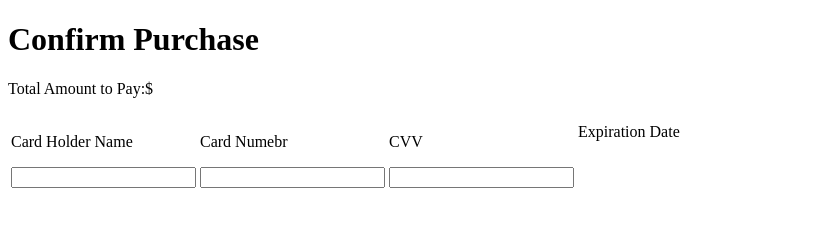
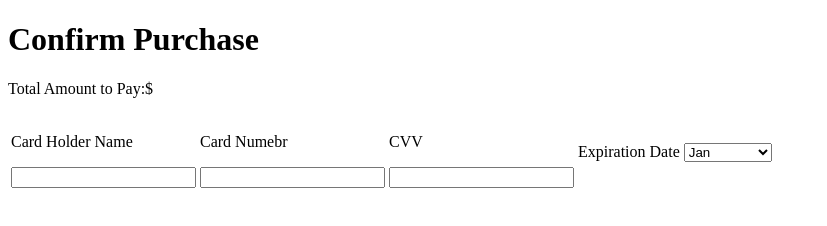
Before and after one commit to sherry-gurvinder/C0777767_CSD2214_7_TEST1_MovieTickets, a plain HTML site: page paymentdetails.html in a window 1280 px wide. Shown: the whole page, without its empty margins (0-827 px from the left). Drawn offline with Linux system fonts and the light colour scheme.

Commit message:
8th commit

```diff
--- a/paymentdetails.html
+++ b/paymentdetails.html
@@ -25,12 +25,34 @@
                 </td>
                 <td>
                     <span>Expiration Date</span>
-                    <option>
+                    <select>
+                        <option>Jan</option>
 
-                    </option>
-                    <option>
+                        <option>Feb</option>
 
-                    </option>
+                        <option>March</option>
+
+                        <option>April</option>
+
+                        <option>May</option>
+
+                        <option>June</option>
+
+                        <option>July</option>
+
+                        <option>August</option>
+
+                        <option>September</option>
+
+                        <option>October</option>
+
+                        <option>November</option>
+
+                        <option>December</option>
+                    </select>
+
+
+
                 </td>
             </tr>
         </table>
```
